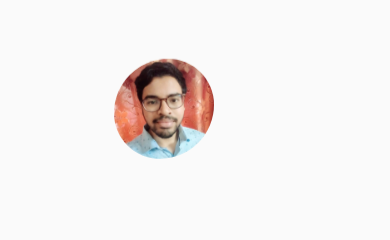
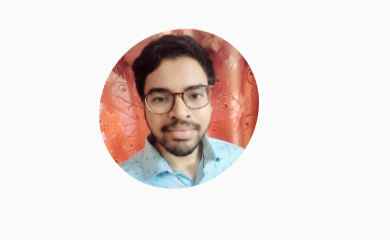
Before and after one commit to murali0712/portfolio, a plain HTML site: page index.html in a window 390 px wide. Shown: the part 93-333 px from the top of the page. Drawn offline with nearby package versions, Linux system fonts and the light colour scheme.

Commit message:
Update style.css

```diff
--- a/style.css
+++ b/style.css
@@ -590,13 +590,13 @@ footer{
     .featured-image{
         order: 1;
         justify-content: center;
-        min-height: 100px;
-        width: 80%;
+        min-height: 150px;
+        width: 90%;
         margin-top: 65px;
     }
     .image, .image img{
-        width: 100px;
-        height: 100px;
+        width: 160px;
+        height: 160px;
     }
     .row{
         display: flex;
```
